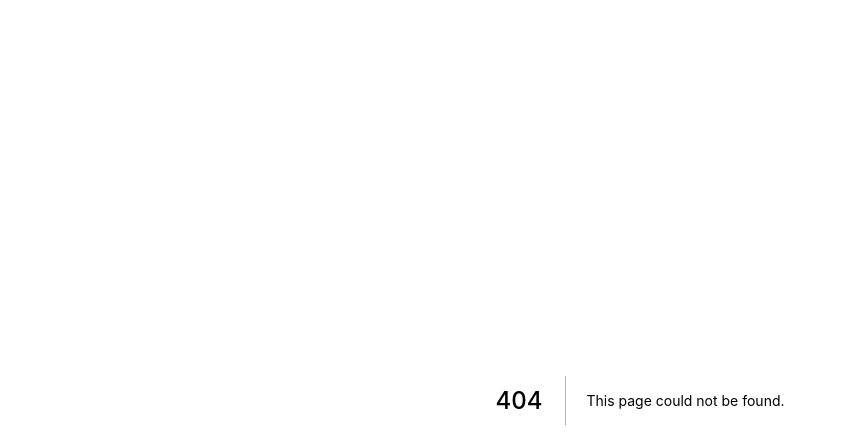
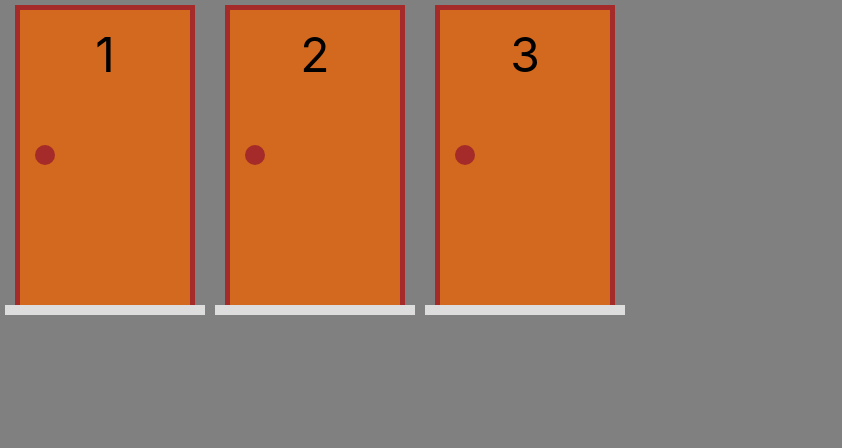
Before and after one commit to ChristanDaniel/clone-door-game, a Next.js app: page /jogo in a window 1280 px wide. Before the commit this address had no page. Shown: the top 448 px of the page, without its empty margins (0-842 px from the left). Built offline with nearby package versions, Linux system fonts and the light colour scheme.

Commit message:
criando rota para page Jogo

```diff
--- /dev/null
+++ b/pages/jogo.tsx
@@ -0,0 +1,26 @@
+import type { NextPage } from 'next'
+import Presente from '../src/components/Presente'
+import Porta from '../src/components/Porta'
+import PortaModel from '../src/Model/Porta'
+import { useState } from 'react'
+import { atualizarPortas, criarPortas } from '../src/functions/Porta'
+
+import styles  from '../styles/Jogo.module.css'
+
+const Jogo: NextPage = () => {
+  const [portas, setPortas] = useState(criarPortas(3,2))
+
+  return (
+    <div className={styles.jogo}>
+      {portas.map(porta => {
+        return <Porta
+        key={porta.numero}
+        value={porta}
+        onChange={novaPorta => setPortas(atualizarPortas(portas, novaPorta))}
+        />
+      })}
+    </div>
+  )
+}
+
+export default Jogo
--- /dev/null
+++ b/styles/Jogo.module.css
@@ -0,0 +1,3 @@
+.jogo {
+    display: flex;
+}
```
Also changed, not shown: pages/index.tsx (+1 -14 lines).
